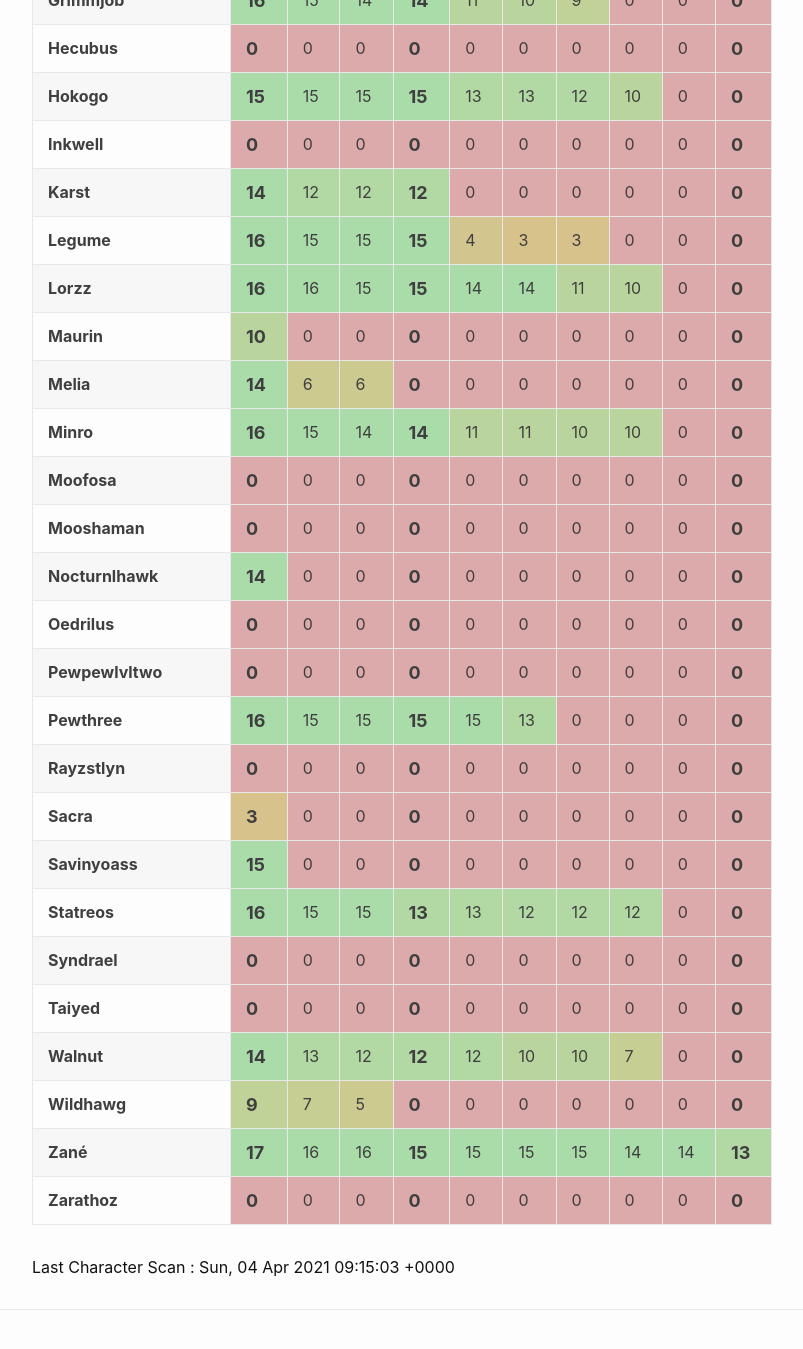
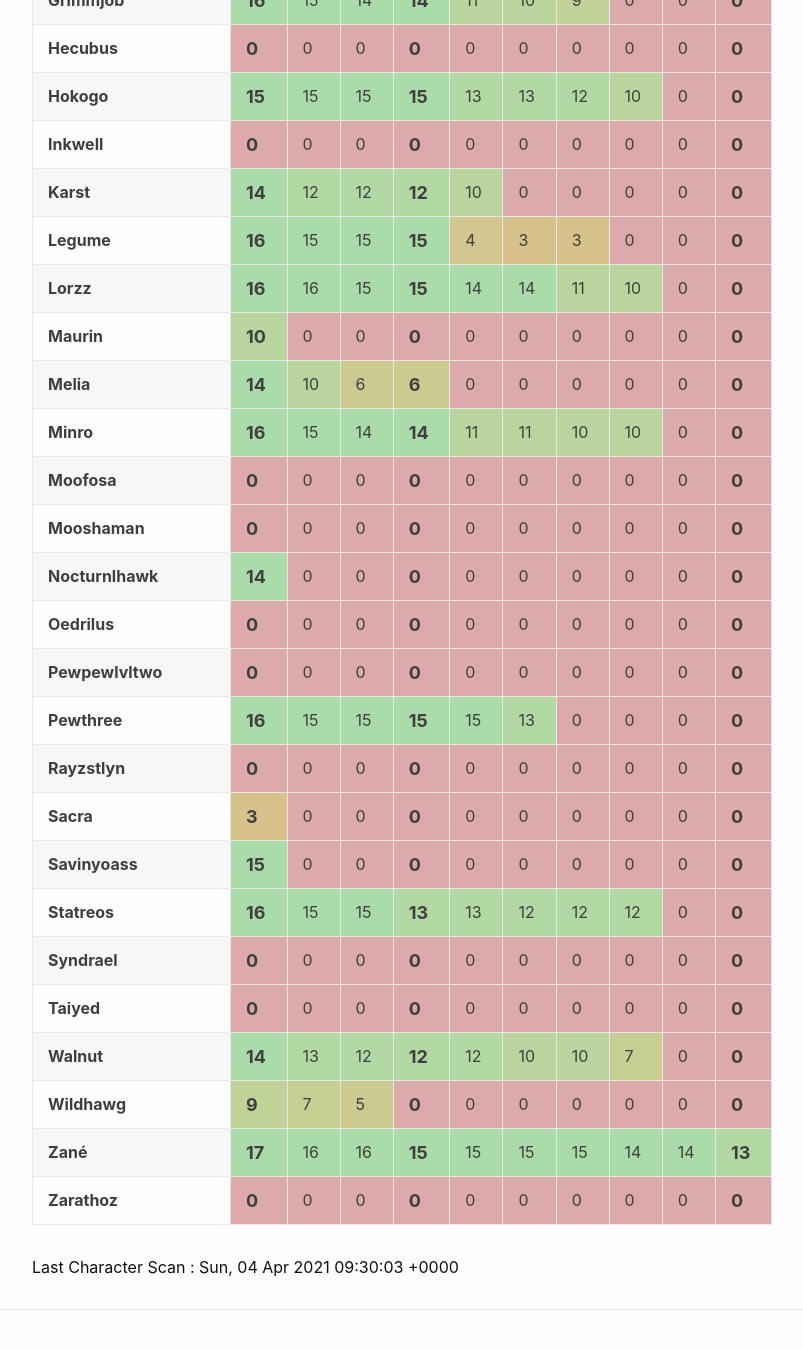
Before and after one commit to eldertribunal/keystonetracker, a Jekyll site: the page built from weekly.md, in a window 1280 px wide and 1400 px high, scrolled down 890 px. Shown: the top 1349 px of the window, without its empty margins (126-929 px from the left). Built offline with Jekyll 4.4.1, drawn with Linux system fonts in a browser that asks for light colours.

Commit message:
auto scan Sun Apr  4 09:30:54 UTC 2021

```diff
--- a/_data/scanned.json
+++ b/_data/scanned.json
@@ -1,3 +1,3 @@
 {
-  "timestamp": 1617527703
+  "timestamp": 1617528603
 }
--- a/_data/weekly.json
+++ b/_data/weekly.json
@@ -186,7 +186,7 @@
       12,
       12,
       12,
-      0,
+      10,
       0,
       0,
       0,
@@ -543,9 +543,9 @@
     "name": "Melia",
     "dungeons": [
       14,
+      10,
       6,
       6,
-      0,
       0,
       0,
       0,
```
